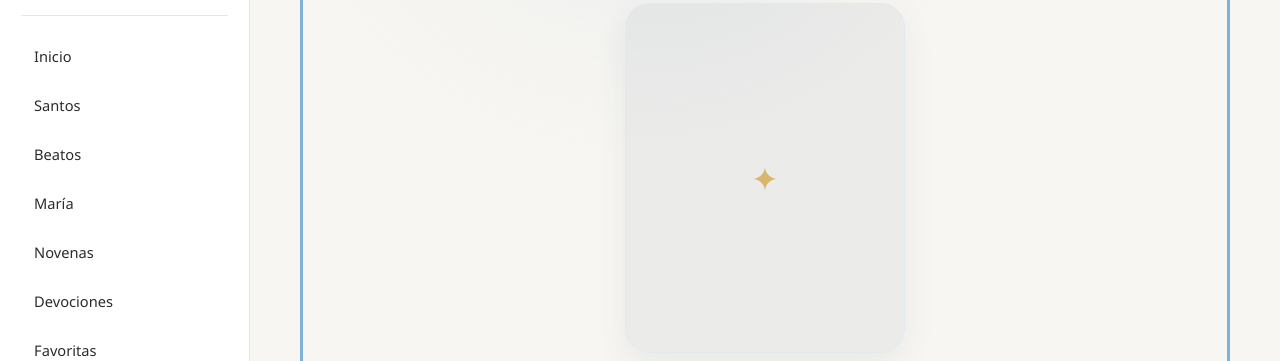
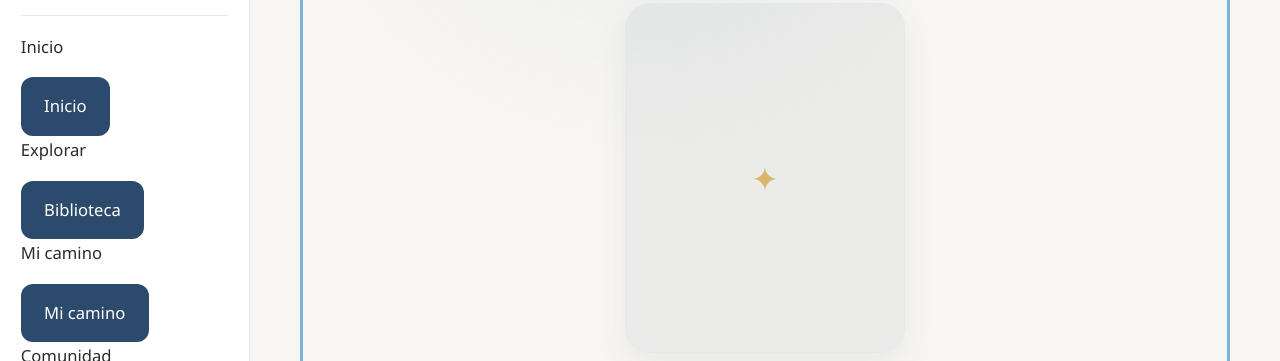
Before and after one commit to Pepealdana/Amigos_del_cielo_PWA, a plain HTML site: page index.html in a window 1280 px wide. Shown: the part 137-498 px from the top of the page. Drawn offline with Linux system fonts and the light colour scheme.

Commit message:
feat: simplify navigation structure

```diff
--- a/index.html
+++ b/index.html
@@ -93,57 +93,67 @@
 
         </div>
 
+        <div class="menu-group">
+
+            <p class="menu-group-title">Inicio</p>
+
             <button id="menu-inicio" type="button">
                 Inicio
             </button>
 
-        <button id="menu-santos" type="button">
-            Santos
+        </div>
+
+        <div class="menu-group">
+
+            <p class="menu-group-title">Explorar</p>
+
+            <button id="menu-biblioteca" type="button">
+                Biblioteca
             </button>
 
-        <button id="menu-beatos" type="button">
-            Beatos
+        </div>
+
+        <div class="menu-group">
+
+            <p class="menu-group-title">Mi camino</p>
+
+            <button id="menu-camino" type="button">
+                Mi camino
             </button>
 
-        <button id="menu-maria" type="button">
-            María
-        </button>
+        </div>
 
-        <button id="menu-novenas" type="button">
-            Novenas
-        </button>
+        <div class="menu-group">
 
-        <button id="menu-devociones" type="button">
-            Devociones
-        </button>
+            <p class="menu-group-title">Comunidad</p>
 
-        <button id="menu-favoritas" type="button">
-            Favoritas
-        </button>
-
-        <button id="menu-progreso" type="button">
-            Mi progreso
-        </button>
-
-        <button id="menu-configuracion" type="button">
-            Configuración
+            <button id="menu-participa" type="button">
+                Participa
             </button>
 
             <button id="menu-compartir" type="button">
                 Compartir Amigos del Cielo
             </button>
 
+        </div>
+
+        <div class="menu-group menu-group-last">
+
+            <p class="menu-group-title">Aplicación</p>
+
+            <button id="menu-configuracion" type="button">
+                Configuración
+            </button>
+
             <button id="menu-instalar" type="button" hidden>
                 Instalar aplicación
-        </button>
-
-        <button id="menu-participa" type="button">
-            Participa
             </button>
 
             <button id="menu-acerca" type="button">
                 Acerca de
             </button>
+
+        </div>
 
     </nav>
 
@@ -252,21 +262,21 @@
 
         <button
             class="bottom-nav-item"
-            data-route="maria"
+            data-route="biblioteca"
             type="button">
 
-            <span class="bottom-nav-icon" aria-hidden="true">✧</span>
-            <span>María</span>
+            <span class="bottom-nav-icon" aria-hidden="true">☷</span>
+            <span>Biblioteca</span>
 
         </button>
 
         <button
             class="bottom-nav-item"
-            data-route="favoritas"
+            data-route="camino"
             type="button">
 
-            <span class="bottom-nav-icon" aria-hidden="true">♡</span>
-            <span>Favoritas</span>
+            <span class="bottom-nav-icon" aria-hidden="true">✧</span>
+            <span>Mi camino</span>
 
         </button>
 
```
Lines whose indentation alone changed are shown as unchanged.
